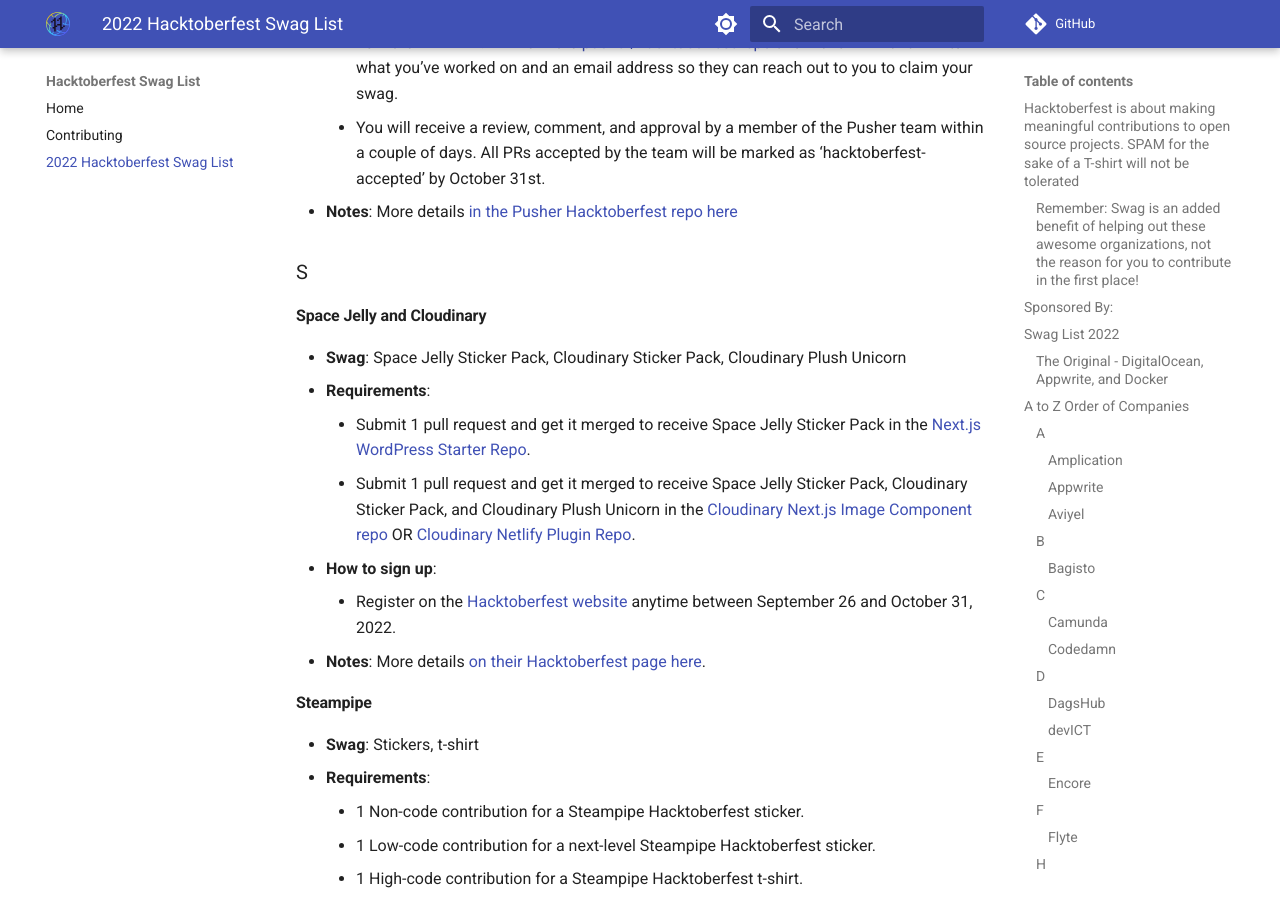
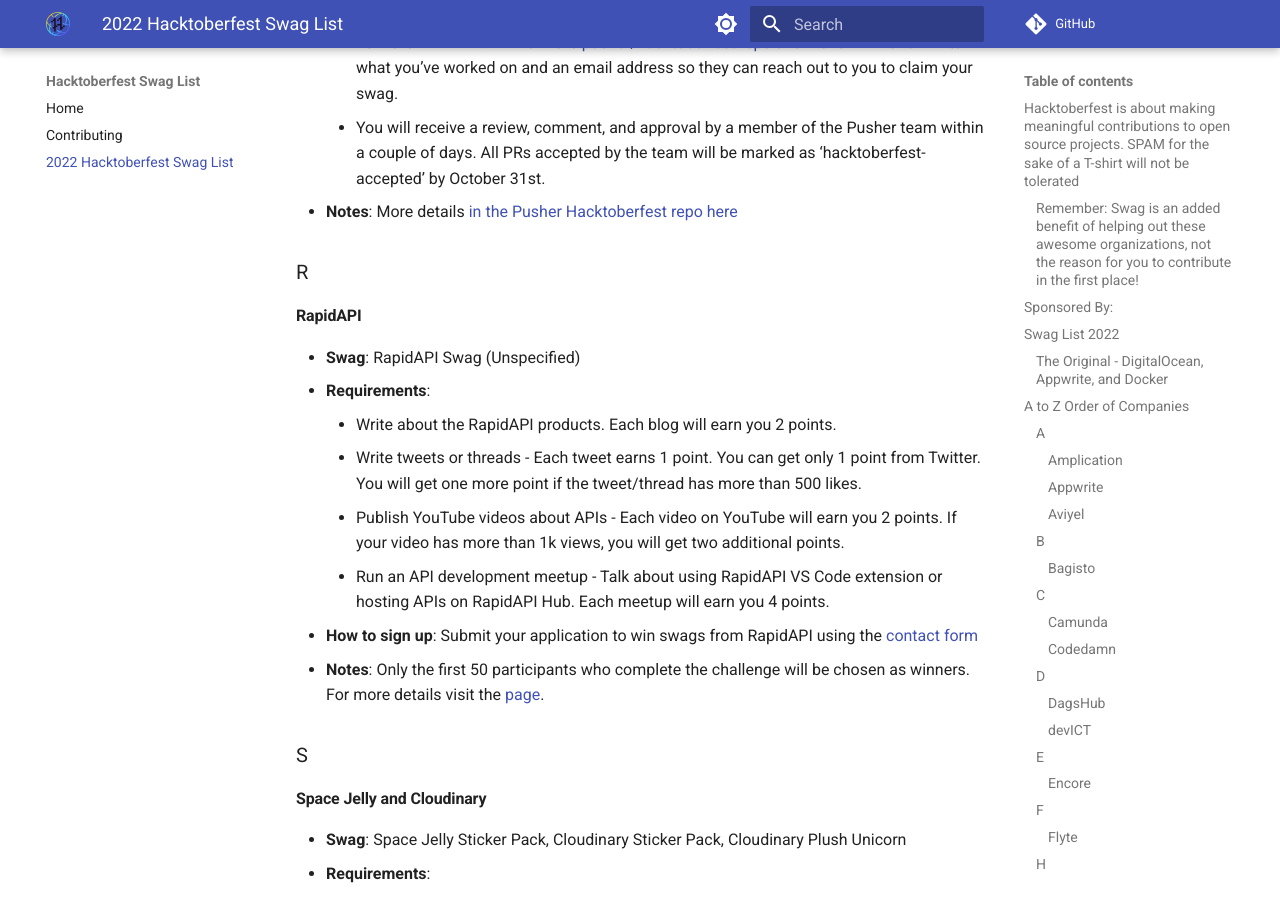
Before and after one commit to crweiner/hacktoberfest-swag-list, an MkDocs documentation site: the page built from docs/list.md, in a window 1280 px wide and 900 px high, scrolled down 10678 px. Built offline with MkDocs 1.6.1 and Material for MkDocs 9.7.7, drawn with Linux system fonts in a browser that asks for light colours; comment, search, counter and statistics services are not loaded.

Commit message:
added RapidAPI

```diff
--- a/docs/list.md
+++ b/docs/list.md
@@ -298,6 +298,21 @@
     - You will receive a review, comment, and approval by a member of the Pusher team within a couple of days. All PRs accepted by the team will be marked as ‘hacktoberfest-accepted’ by October 31st.
 - **Notes**: More details [in the Pusher Hacktoberfest repo here](https://github.com/pusher/hacktoberfest/blob/main/README.md){:target="\_blank"}
 
+### R
+#### **RapidAPI**
+
+- **Swag**: RapidAPI Swag (Unspecified)
+- **Requirements**:
+    - Write about the RapidAPI products. Each blog will earn you 2 points.
+    - Write tweets or threads -
+Each tweet earns 1 point. You can get only 1 point from Twitter. You will get one more point if the tweet/thread has more than 500 likes.
+    - Publish YouTube videos about APIs -
+Each video on YouTube will earn you 2 points. If your video has more than 1k views, you will get two additional points.
+    - Run an API development meetup -
+Talk about using RapidAPI VS Code extension or hosting APIs on RapidAPI Hub. Each meetup will earn you 4 points.
+- **How to sign up**: Submit your application to win swags from RapidAPI using the [contact form](https://docs.google.com/forms/d/e/1FAIpQLScBao9QuBPjAOgNK_2cCe2_8Y40dqvkS8f0DMpst-WopZOg8w/viewform?usp=sf_link){:target="\_blank"}
+- **Notes**: Only the first 50 participants who complete the challenge will be chosen as winners. For more details visit the [page](https://rapidapi.com/learn/hacktoberfest){:target="\_blank"}.
+
 ### S
 
 #### **Space Jelly and Cloudinary**
```
